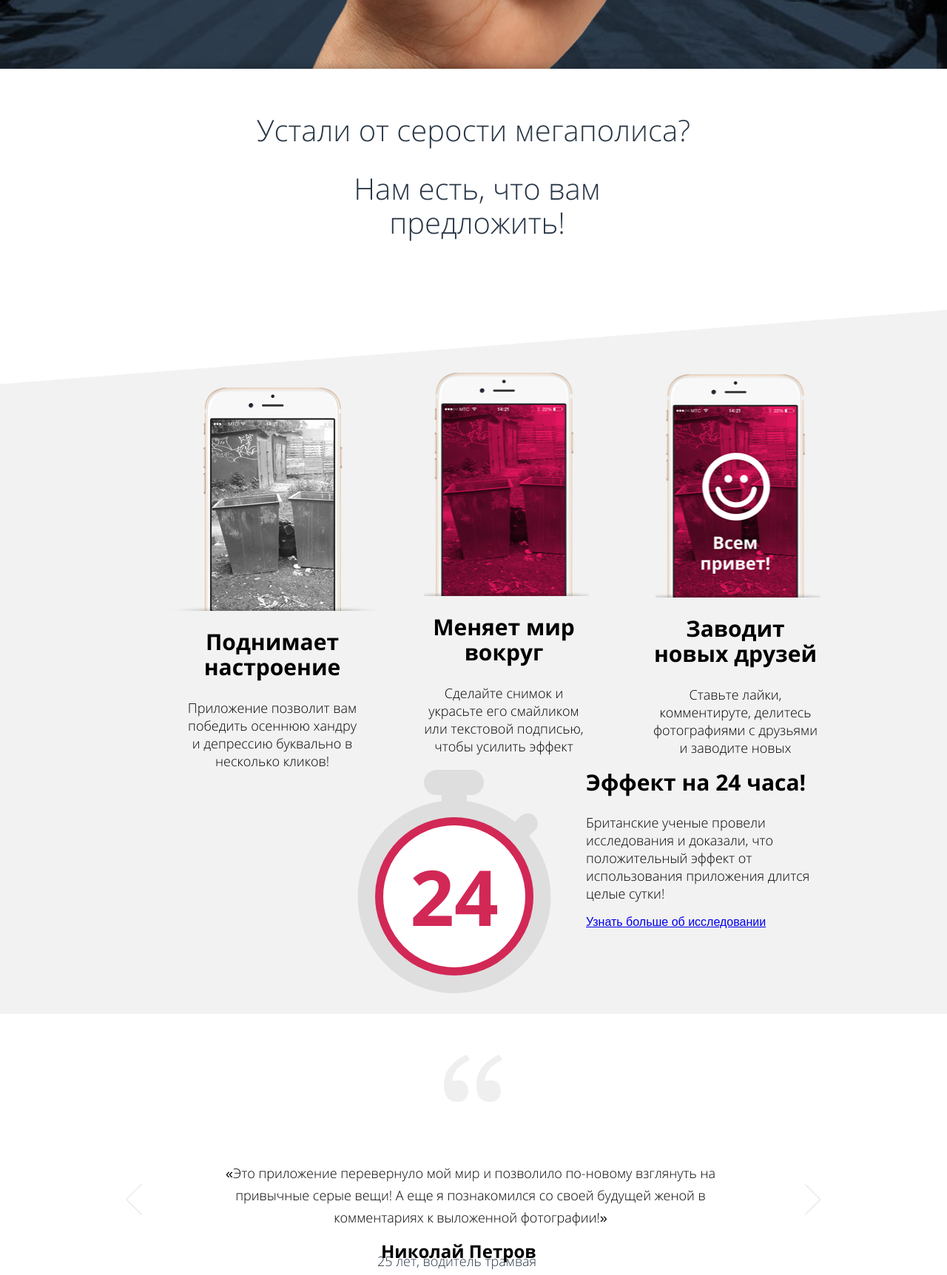
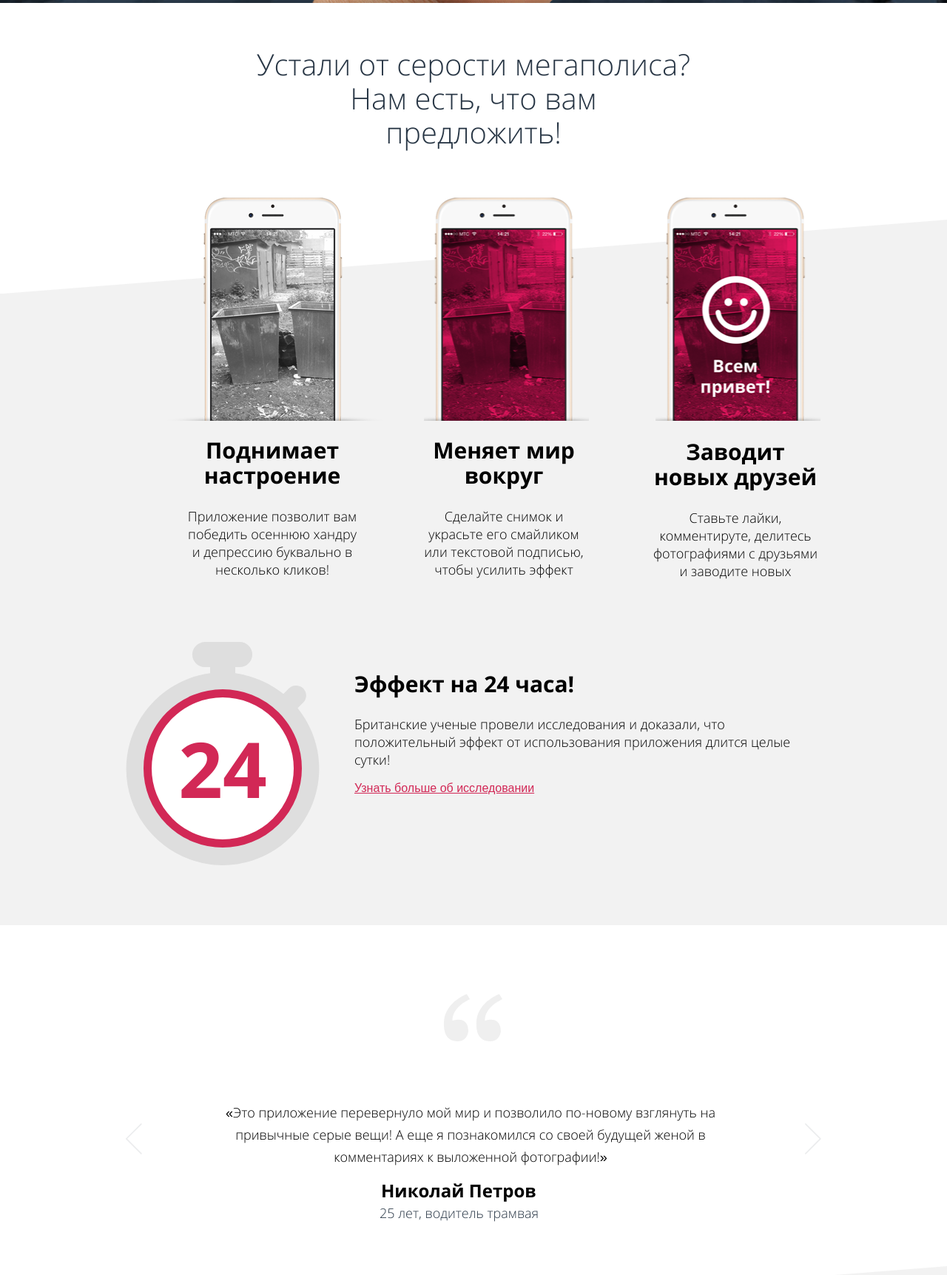
Before and after one commit to RatiboR1978/pink, a website: page index.html in a window 1280 px wide. Shown: the part 804-2528 px from the top of the page at 74% size. Drawn offline with Linux system fonts and the light colour scheme.

Commit message:
Исправил положение меню и некоторых элементов

```diff
--- a/index.html
+++ b/index.html
@@ -87,8 +87,10 @@
     <section class="properties">
       <div class="properties__container">
         <h1 class="visually-hidden">Нам есть, что вам предложить!</h1>
-        <p class="properties__advertising-slogan">Устали от серости мегаполиса?</p>
-        <p class="properties__advertising-slogan properties__title">Нам есть, что вам предложить!</p>
+        <div class="properties__wrap">
+          <p class="properties__advertising-slogan">Устали от серости мегаполиса?</p>
+          <p class="properties__advertising-slogan properties__title">Нам есть, что вам предложить!</p>
+        </div>
       </div>
       <div class="properties__wrapper-text">
         <div class="properties__background"><svg class="properties__triangle-top" version="1.0" xmlns="http://www.w3.org/2000/svg" xmlns:xlink="http://www.w3.org/1999/xlink" x="0px" y="0px" width="1200px" height="94.074px" viewBox="0 0 1200 94.074" enable-background="new 0 0 1200 94.074" xml:space="preserve">
@@ -123,7 +125,7 @@
               <h2 class="properties__effect-title">Эффект на 24 часа!</h2>
               <p class="properties__effect-text">Британские ученые провели исследования и доказали,
                 что положительный эффект от использования приложения длится целые сутки!</p>
-              <a href="#">Узнать больше об исследовании</a>
+              <a class="properties__link" href="#">Узнать больше об исследовании</a>
             </div>
           </div>
         </div>
--- a/sass/blocks/body.scss
+++ /dev/null
@@ -1,3 +0,0 @@
-body {
-
-}
--- a/sass/blocks/contacts.scss
+++ b/sass/blocks/contacts.scss
@@ -77,7 +77,11 @@
     width: 620px;
     justify-content: space-between;
     align-items: center;
+    padding-top: 20px;
+    padding-bottom: 20px;
     @media (min-width: 1200px) {
+      padding-top: 40px;
+      padding-bottom: 40px;
       width: 940px;
     }
   }
--- a/sass/blocks/download.scss
+++ b/sass/blocks/download.scss
@@ -7,6 +7,7 @@
   padding-bottom: 15px;
   background: #283645;
   @media (min-width: 700px) {
+    margin-top: -111px;
     padding-bottom: 0;
   }
 }
@@ -109,6 +110,8 @@
   font-weight: bold;
   cursor: pointer;
   outline: none;
+  transition-property: background;
+  transition-duration: 1s;
   @media (min-width: 1200px){
     margin-top: 50px;
   }
--- a/sass/blocks/page-header.scss
+++ b/sass/blocks/page-header.scss
@@ -33,7 +33,6 @@
   @media (min-width: 1200px) {
     width: 940px;
     margin: 0 auto;
-    padding-top: 18px;
   }
 }
 
@@ -56,6 +55,13 @@
   }
 
 }
+
+.page-header__logo-pink .logo-white__text,
+.page-header__logo-pink .logo-white__glasses {
+  transition-property: fill;
+  transition-duration: 1s;
+}
+
 
 .page-header__logo-pink:hover .logo-white__text,
 .page-header__logo-pink:hover .logo-white__glasses {
@@ -243,6 +249,8 @@
     text-decoration: none;
     border-top: 1px solid #485461;
     border-bottom: 1px solid #010101;
+    transition-property: color;
+    transition-duration: 1s;
 
     @media (min-width: 1200px) {
       padding: 0;
@@ -269,11 +277,12 @@
 .main-nav {
   @media (min-width: 1200px) {
     background: rgba(0, 0, 0, 0.3);
-    height: 110px;
+    height: 66px;
   }
 }
 
 .main-nav__item--active {
+  cursor: pointer;
   @media (min-width: 1200px) {
     position: relative;
   }
--- a/sass/blocks/price.scss
+++ b/sass/blocks/price.scss
@@ -215,6 +215,9 @@
     margin-right: 0;
     margin-left: 46px;
   }
+  @media (min-width: 1200px){
+    margin-left: 90px;
+  }
 }
 
 .price__content-hit {
--- a/sass/blocks/properties.scss
+++ b/sass/blocks/properties.scss
@@ -41,8 +41,7 @@
     padding: 0 0 45px;
   }
   @media (min-width: 1200px){
-    height: 440px;
-    margin-bottom: -47px;
+    height: 480px;
   }
 }
 
@@ -59,11 +58,19 @@
   }
 
   @media (min-width: 1200px){
+    display: flex;
     width: 940px;
   }
 }
 
-
+.properties__wrap {
+  @media (min-width: 1200px){
+    display: flex;
+    flex-direction: column;
+    align-items: center;
+    margin: 0 auto;
+  }
+}
 
 .properties__title {
   margin-top: 33px;
@@ -74,7 +81,7 @@
     padding-bottom: 60px;
   }
   @media (min-width: 1200px) {
-    margin-left: 225px;
+    margin: 0;
   }
 }
 
@@ -91,6 +98,9 @@
     margin-bottom: 200px;
     margin-top: 46px;
 
+  }
+  @media (min-width: 1200px) {
+    margin-bottom: 60px;
   }
 }
 
@@ -119,11 +129,13 @@
   @media (min-width: 1200px) {
     font-size: 18px;
   }
+}
 
+.properties__link {
+  color: #d22856;
 }
 
 .properties__part {
-
   @media (min-width: 700px) {
     width: 50%;
     margin-left: 50%;
@@ -132,16 +144,18 @@
   @media (min-width: 1200px) {
     display: block;
     width: 230px;
-    float: left;
     padding-left: 83px;
     margin: 0;
-    padding-top: 250px;
+    padding-top: 133px;
   }
 }
 
 .properties__phone {
   margin-top: 52px;
   position: relative;
+  @media (min-width: 1200px) {
+    margin-top: 32px;
+  }
 }
 
 .properties__phone::after {
--- a/sass/blocks/reviews.scss
+++ b/sass/blocks/reviews.scss
@@ -1,3 +1,10 @@
+.reviews {
+  @media (min-width: 1200px){
+    padding-top: 185px;
+    padding-bottom: 55px;
+  }
+}
+
 .reviews__title {
   font-family: "opensans", "Arial", sans-serif;
   font-size: 18px;
@@ -46,6 +53,8 @@
   }
   @media (min-width: 1200px) {
     font-size: 18px;
+    bottom: -30px;
+    left: 223px;
   }
 }
 
--- a/sass/style.scss
+++ b/sass/style.scss
@@ -1,5 +1,4 @@
 @import "global/fonts";
-@import "blocks/body";
 @import "blocks/page-header";
 @import "blocks/download";
 @import "blocks/properties";
```
Also changed, not shown: css/style.css.
